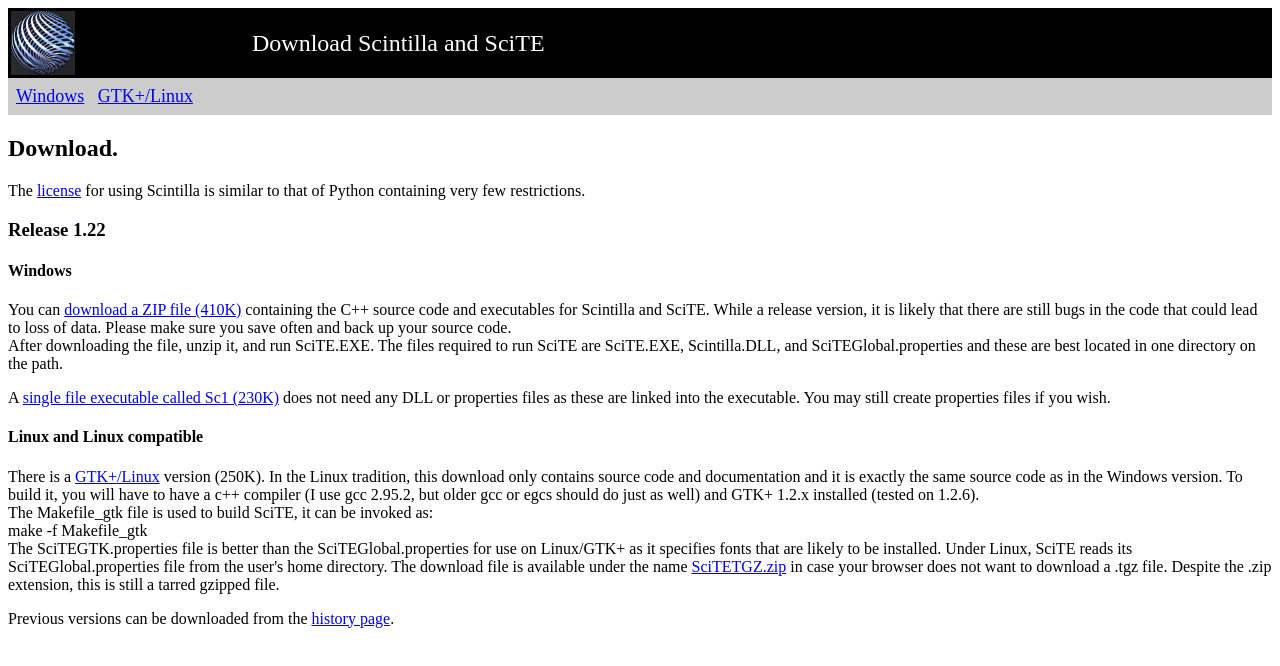
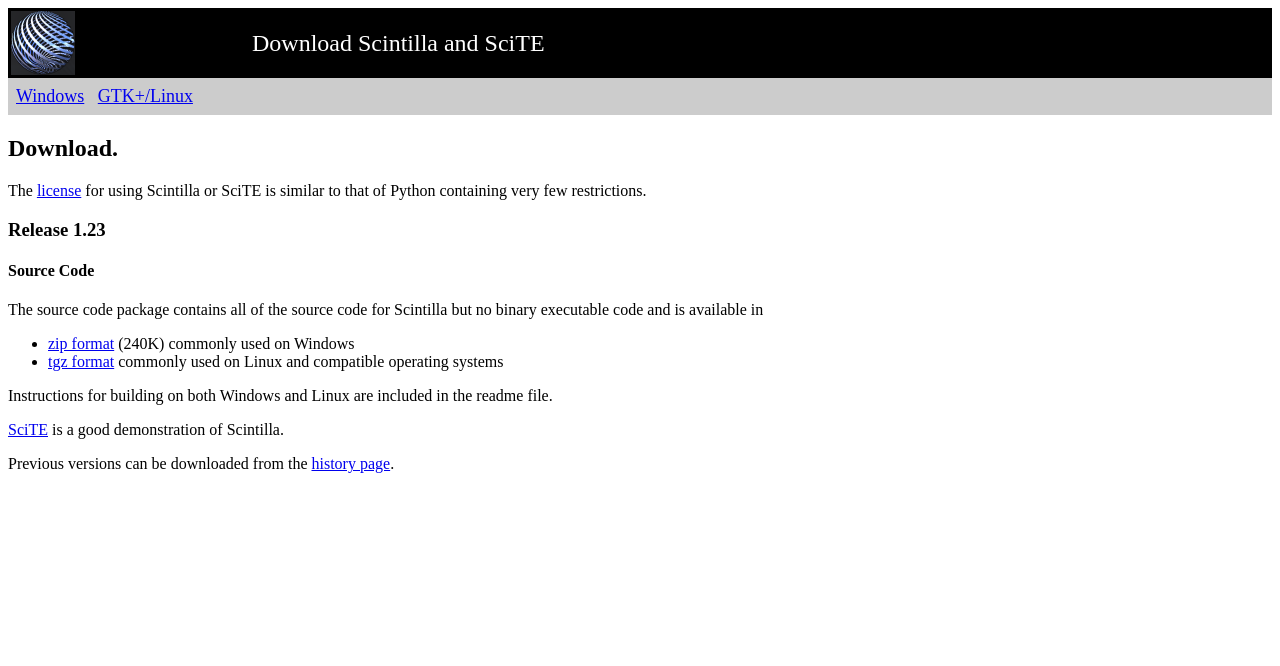
Before and after one commit to amezin/scintilla, a plain HTML site: page doc/ScintillaDownload.html in a window 1280 px wide. Drawn offline with Linux system fonts and the light colour scheme.

Commit message:
Breaking up downloaded documentation for Scintilla and SciTE.

```diff
--- a/doc/ScintillaDownload.html
+++ b/doc/ScintillaDownload.html
@@ -25,7 +25,7 @@
     <table bgcolor="#CCCCCC" width="100%" cellspacing="0" cellpadding="8" border="0">
       <tr>
         <td>
-          <font size="4"> <a href="SciTE122.zip">Windows</a>&nbsp;&nbsp; <a href="SciTE.tgz">
+          <font size="4"> <a href="scite123.zip">Windows</a>&nbsp;&nbsp; <a href="scite123.tgz">
           GTK+/Linux</a>&nbsp;&nbsp;</font>
         </td>
       </tr>
@@ -34,45 +34,24 @@
        Download.
     </h2>
     <p>
-       The <a href="License.txt">license</a> for using Scintilla is similar to that of Python
+       The <a href="License.txt">license</a> for using Scintilla or SciTE is similar to that of Python
       containing very few restrictions.
     </p>
     <h3>
-       Release 1.22
+       Release 1.23
     </h3>
     <h4>
-       Windows
+       Source Code
     </h4>
+       The source code package contains all of the source code for Scintilla but no binary
+	executable code and is available in
+       <ul>
+       <li><a href="scintilla123.zip">zip format</a> (240K) commonly used on Windows</li>
+       <li><a href="scintilla123.tgz">tgz format</a> commonly used on Linux and compatible operating systems</li>
+       </ul>
+       Instructions for building on both Windows and Linux are included in the readme file.
     <p>
-       You can <a href="SciTE122.zip">download a ZIP file (410K)</a> containing the C++ source code
-      and executables for Scintilla and SciTE. While a release version, it is likely that there are
-      still bugs in the code that could lead to loss of data. Please make sure you save often and
-      back up your source code.<br />
-       After downloading the file, unzip it, and run SciTE.EXE. The files required to run SciTE are
-      SciTE.EXE, Scintilla.DLL, and SciTEGlobal.properties and these are best located in one
-      directory on the path.
-    </p>
-    <p>
-       A <a href="Sc1.exe">single file executable called Sc1 (230K)</a> does not need any DLL or
-      properties files as these are linked into the executable. You may still create properties
-      files if you wish.
-    </p>
-    <h4>
-       Linux and Linux compatible
-    </h4>
-    <p>
-       There is a <a href="SciTE.tgz">GTK+/Linux</a> version (250K). In the Linux tradition, this
-      download only contains source code and documentation and it is exactly the same source code
-      as in the Windows version. To build it, you will have to have a c++ compiler (I use gcc
-      2.95.2, but older gcc or egcs should do just as well) and GTK+ 1.2.x installed (tested on
-      1.2.6).<br />
-       The Makefile_gtk file is used to build SciTE, it can be invoked as:<br />
-       make -f Makefile_gtk<br />
-       The SciTEGTK.properties file is better than the SciTEGlobal.properties for use on Linux/GTK+
-      as it specifies fonts that are likely to be installed. Under Linux, SciTE reads its
-      SciTEGlobal.properties file from the user's home directory. The download file is available
-      under the name <a href="SciTETGZ.zip"> SciTETGZ.zip</a> in case your browser does not want to
-      download a .tgz file. Despite the .zip extension, this is still a tarred gzipped file.
+       <a href="SciTEDownload.html">SciTE</a> is a good demonstration of Scintilla.
     </p>
     <p>
        Previous versions can be downloaded from the <a href="ScintillaHistory.html">history
```
Also changed, not shown: doc/index.html (+11 -6 lines).
